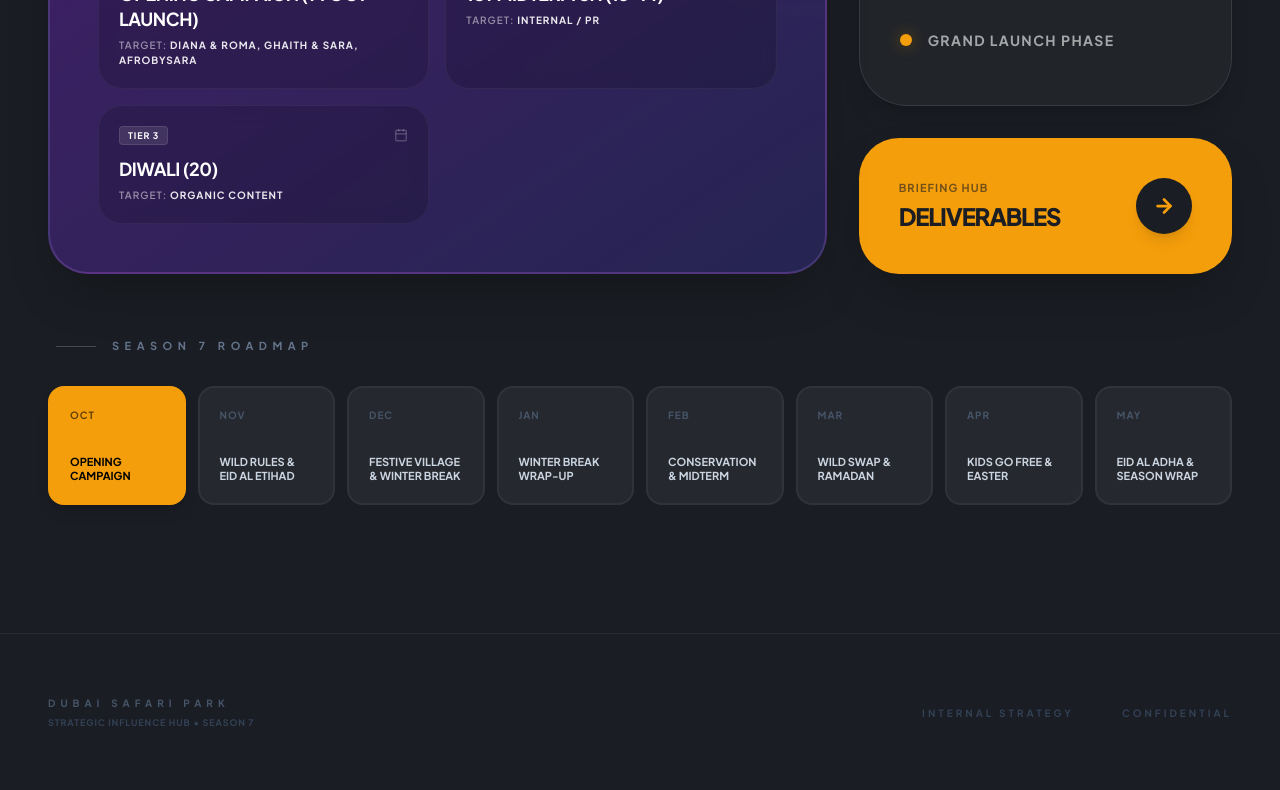
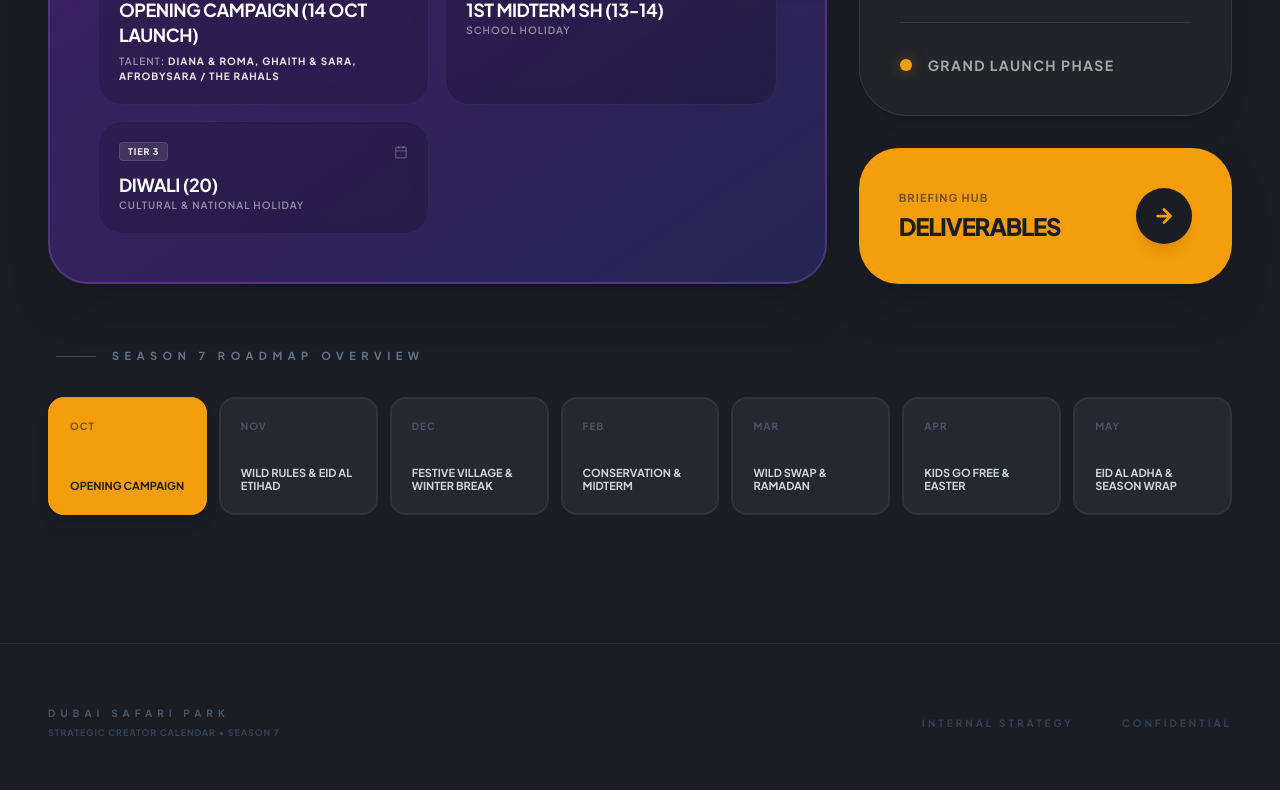
Before and after one commit to moe-dee/DSP, a plain HTML site: page index.html in a window 1280 px wide. Shown: the part 506-1296 px from the top of the page. Drawn offline with nearby package versions, Linux system fonts and the light colour scheme.

Commit message:
Update index.html

```diff
--- a/index.html
+++ b/index.html
@@ -3,7 +3,7 @@
 <head>
     <meta charset="UTF-8">
     <meta name="viewport" content="width=device-width, initial-scale=1.0">
-    <title>Dubai Safari Park - Influencer Strategic Hub</title>
+    <title>Dubai Safari Park - Strategic Creator Calendar</title>
     <script src="https://cdn.tailwindcss.com"></script>
     <link href="https://fonts.googleapis.com/css2?family=Plus+Jakarta+Sans:wght@400;500;600;700;800&display=swap" rel="stylesheet">
     <style>
@@ -16,11 +16,34 @@
         .scrollbar-hide::-webkit-scrollbar {
             display: none;
         }
+
+        /* High-Quality PDF Export Fix */
         @media print {
             .no-print { display: none !important; }
-            body { background: white !important; color: black !important; }
-            .print-card { background: #f9f9f9 !important; border: 1px solid #ddd !important; color: black !important; }
+            body { background: white !important; color: black !important; padding: 0 !important; margin: 0 !important; }
+            main { padding-top: 20px !important; }
+            .glass-card {
+                background: #ffffff !important;
+                border: 1px solid #e2e8f0 !important;
+                color: black !important;
+                backdrop-filter: none !important;
+                page-break-inside: avoid;
+                margin-bottom: 10px;
+            }
+            .main-card {
+                background: #f8fafc !important;
+                border: 2px solid #000 !important;
+                color: black !important;
+            }
+            h1, h2, h3, h4, h5, p, span { color: black !important; }
+            .text-white { color: black !important; }
+            .text-amber-500 { color: #b45309 !important; }
+            .shadow-2xl, .shadow-xl { box-shadow: none !important; }
+            .grid { display: block !important; }
+            .lg\:col-span-8, .lg\:col-span-4 { width: 100% !important; margin-bottom: 30px; }
+            .rounded-\[3\.5rem\], .rounded-\[2\.5rem\], .rounded-\[3rem\], .rounded-\[2rem\] { border-radius: 12px !important; }
         }
+
         .glass-card {
             background: rgba(0, 0, 0, 0.15);
             backdrop-filter: blur(8px);
@@ -37,7 +60,7 @@
     <header class="fixed top-0 w-full z-50 bg-[#1A1D23]/95 backdrop-blur-md border-b border-white/5 py-5 flex justify-between items-center px-6 md:px-12 no-print">
         <div class="flex flex-col text-left">
             <h1 class="text-lg md:text-xl font-bold tracking-tight text-white leading-none">DUBAI SAFARI PARK</h1>
-            <p class="text-[10px] text-amber-500 font-bold uppercase tracking-[0.4em] mt-1.5 italic">Strategic Hub</p>
+            <p class="text-[10px] text-amber-500 font-bold uppercase tracking-[0.4em] mt-1.5 italic">Strategic Creator Calendar</p>
         </div>
 
         <button onclick="window.print()" class="flex items-center gap-2 bg-amber-500 hover:bg-amber-400 text-[#1A1D23] px-5 py-2.5 rounded-xl transition-all text-xs font-bold uppercase tracking-widest active:scale-95 shadow-lg shadow-amber-500/10">
@@ -52,27 +75,32 @@
     </main>
 
     <script>
-        const campaignData = [
-            { id: 'OCT', month: 'OCTOBER 2025', title: 'Opening Campaign / Wild Rules', influencer: 'Diana & Roma - Ghaith & Sara - AfroBySara', tiers: [{ level: 'Tier 1', activity: 'Opening Campaign (14 Oct Launch)', influencer: 'Diana & Roma, Ghaith & Sara, AfroBySara' }, { level: 'Tier 2', activity: '1st Midterm SH (13-14)', influencer: 'Internal / PR' }, { level: 'Tier 3', activity: 'Diwali (20)', influencer: 'Organic Content' }], color: 'from-purple-700/40 to-indigo-900/50', accent: 'border-purple-400/20', status: 'Grand Launch' },
-            { id: 'NOV', month: 'NOVEMBER 2025', title: 'Wild Rules & Eid Al Etihad', influencer: 'Ghaith & Sara - AfroBySara', tiers: [{ level: 'Tier 1', activity: 'Opening Campaign Continued', influencer: 'Ghaith & Sara, AfroBySara' }, { level: 'Tier 2', activity: 'Eid Al Etihad (29 Nov-2 Dec)', influencer: 'Ghaith & Sara, AfroBySara' }, { level: 'Tier 3', activity: 'Oman National Day (20-21)', influencer: 'Social Coverage' }], color: 'from-blue-700/40 to-sky-900/50', accent: 'border-blue-400/20', status: 'Active' },
-            { id: 'DEC', month: 'DECEMBER 2025', title: 'Festive Village & Winter Break', influencer: 'Diana & Roma - Ghaith & Sara - AfroBySara', tiers: [{ level: 'Tier 1', activity: 'Festive Village', influencer: 'Diana & Roma, Ghaith & Sara, AfroBySara' }, { level: 'Tier 2', activity: 'Winter Break SH (8 Dec-4 Jan)', influencer: 'Diana & Roma Show' }], color: 'from-rose-700/40 to-red-900/50', accent: 'border-rose-400/20', status: 'Festive' },
-            { id: 'JAN', month: 'JANUARY 2026', title: 'Winter Break Wrap-up', influencer: 'Full Talent Team', tiers: [{ level: 'Tier 2', activity: 'Winter Break SH (Ends 4 Jan)', influencer: 'Diana & Roma, Ghaith & Sara, AfroBySara' }], color: 'from-emerald-700/40 to-teal-900/50', accent: 'border-emerald-400/20', status: 'Peak' },
-            { id: 'FEB', month: 'FEBRUARY 2026', title: 'Conservation & Midterm', influencer: 'Ghaith & Sara', tiers: [{ level: 'Tier 2', activity: '2nd Midterm SH (9-11)', influencer: 'Internal' }, { level: 'Tier 3', activity: 'Valentine\'s Day (14)', influencer: 'Ghaith & Sara' }], color: 'from-amber-600/40 to-orange-800/50', accent: 'border-amber-400/20', status: 'Educational' },
-            { id: 'MAR', month: 'MARCH 2026', title: 'Wild Swap & Ramadan', influencer: 'Diana & Roma - Ghaith & Sara - AfroBySara', tiers: [{ level: 'Tier 1', activity: 'The Wild Swap: Eid Al Fitr & Springs SH', influencer: 'Diana & Roma, Ghaith & Sara, AfroBySara' }, { level: 'Tier 2', activity: 'Springs SH (16-29)', influencer: 'Internal' }], color: 'from-indigo-700/40 to-slate-900/50', accent: 'border-indigo-400/20', status: 'Cultural' },
-            { id: 'APR', month: 'APRIL 2026', title: 'Kids Go Free & Easter', influencer: 'Diana & Roma - Ghaith & Sara - AfroBySara', tiers: [{ level: 'Tier 1', activity: 'Kids Go Free Promotion', influencer: 'Diana & Roma, Ghaith & Sara, AfroBySara' }, { level: 'Tier 2', activity: 'Easter Egg Hunt (4-5)', influencer: 'Diana & Roma Show' }], color: 'from-orange-700/40 to-amber-900/50', accent: 'border-orange-400/20', status: 'Spring' },
-            { id: 'MAY', month: 'MAY 2026', title: 'Eid Al Adha & Season Wrap', influencer: 'Diana & Roma - Ghaith & Sara - AfroBySara', tiers: [{ level: 'Tier 1', activity: 'Eid Al Adha / Closing Season (27-31)', influencer: 'Diana & Roma, Ghaith & Sara, AfroBySara' }, { level: 'Tier 2', activity: '3rd Midterm SH (25-26)', influencer: 'Internal' }], color: 'from-zinc-600/40 to-stone-800/50', accent: 'border-zinc-400/20', status: 'Closing' }
+        const rawData = [
+            { id: 'OCT', month: 'OCTOBER 2025', title: 'Opening Campaign / Wild Rules', influencer: 'Diana & Roma · Ghaith & Sara · AfroBySara / The Rahals', tiers: [{ level: 'Tier 1', activity: 'Opening Campaign (14 Oct Launch)', influencer: 'Diana & Roma, Ghaith & Sara, AfroBySara / The Rahals' }, { level: 'Tier 2', activity: '1st Midterm SH (13-14)', influencer: '' }, { level: 'Tier 3', activity: 'Diwali (20)', influencer: '' }], color: 'from-purple-700/40 to-indigo-900/50', accent: 'border-purple-400/20', status: 'Grand Launch' },
+            { id: 'NOV', month: 'NOVEMBER 2025', title: 'Wild Rules & Eid Al Etihad', influencer: 'Ghaith & Sara · AfroBySara / The Rahals', tiers: [{ level: 'Tier 1', activity: 'Opening Campaign Continued', influencer: 'Ghaith & Sara, AfroBySara / The Rahals' }, { level: 'Tier 2', activity: 'Eid Al Etihad (29 Nov-2 Dec)', influencer: 'Ghaith & Sara, AfroBySara / The Rahals' }, { level: 'Tier 3', activity: 'Oman National Day (20-21)', influencer: '' }], color: 'from-blue-700/40 to-sky-900/50', accent: 'border-blue-400/20', status: 'Active' },
+            { id: 'DEC', month: 'DECEMBER 2025', title: 'Festive Village & Winter Break', influencer: 'Diana & Roma · Ghaith & Sara · AfroBySara / The Rahals', tiers: [{ level: 'Tier 1', activity: 'Festive Village', influencer: 'Diana & Roma, Ghaith & Sara, AfroBySara / The Rahals' }, { level: 'Tier 2', activity: 'Winter Break SH (8 Dec-4 Jan)', influencer: '' }], color: 'from-rose-700/40 to-red-900/50', accent: 'border-rose-400/20', status: 'Festive' },
+            { id: 'FEB', month: 'FEBRUARY 2026', title: 'Conservation & Midterm', influencer: 'Ghaith & Sara', tiers: [{ level: 'Tier 2', activity: '2nd Midterm SH (9-11)', influencer: '' }, { level: 'Tier 3', activity: 'Valentine\'s Day (14)', influencer: 'Ghaith & Sara' }], color: 'from-amber-600/40 to-orange-800/50', accent: 'border-amber-400/20', status: 'Educational' },
+            { id: 'MAR', month: 'MARCH 2026', title: 'Wild Swap & Ramadan', influencer: 'Diana & Roma · Ghaith & Sara · AfroBySara / The Rahals', tiers: [{ level: 'Tier 1', activity: 'The Wild Swap: Eid Al Fitr & Springs SH', influencer: 'Diana & Roma, Ghaith & Sara, AfroBySara / The Rahals' }, { level: 'Tier 2', activity: 'Springs SH (16-29)', influencer: '' }], color: 'from-indigo-700/40 to-slate-900/50', accent: 'border-indigo-400/20', status: 'Cultural' },
+            { id: 'APR', month: 'APRIL 2026', title: 'Kids Go Free & Easter', influencer: 'Diana & Roma · Ghaith & Sara · AfroBySara / The Rahals', tiers: [{ level: 'Tier 1', activity: 'Kids Go Free Promotion', influencer: 'Diana & Roma, Ghaith & Sara, AfroBySara / The Rahals' }, { level: 'Tier 2', activity: 'Easter Egg Hunt (4-5)', influencer: 'Diana & Roma Show' }], color: 'from-orange-700/40 to-amber-900/50', accent: 'border-orange-400/20', status: 'Spring' },
+            { id: 'MAY', month: 'MAY 2026', title: 'Eid Al Adha & Season Wrap', influencer: 'Diana & Roma · Ghaith & Sara · AfroBySara / The Rahals', tiers: [{ level: 'Tier 1', activity: 'Eid Al Adha / Closing Season (27-31)', influencer: 'Diana & Roma, Ghaith & Sara, AfroBySara / The Rahals' }, { level: 'Tier 2', activity: '3rd Midterm SH (25-26)', influencer: '' }], color: 'from-zinc-600/40 to-stone-800/50', accent: 'border-zinc-400/20', status: 'Closing' }
         ];
 
         let activeTab = 'OCT';
 
+        function getTalentLabel(activity) {
+            if (activity.toLowerCase().includes('diwali') || activity.toLowerCase().includes('oman') || activity.toLowerCase().includes('national day') || activity.toLowerCase().includes('eid')) return 'Cultural & National Holiday';
+            if (activity.toLowerCase().includes('sh') || activity.toLowerCase().includes('break')) return 'School Holiday';
+            return 'Talent';
+        }
+
         function render() {
-            const current = campaignData.find(m => m.id === activeTab);
+            const current = rawData.find(m => m.id === activeTab);
             const root = document.getElementById('dashboard-root');
 
             root.innerHTML = `
                 <!-- Navigation -->
                 <div class="flex gap-2 overflow-x-auto pb-6 mb-10 scrollbar-hide no-print">
-                    ${campaignData.map(m => `
+                    ${rawData.map(m => `
                         <button onclick="setActiveTab('${m.id}')" class="px-6 py-2.5 rounded-2xl text-[11px] font-bold transition-all uppercase tracking-widest ${activeTab === m.id ? 'bg-amber-500 text-[#1A1D23] active-tab-glow scale-105' : 'bg-white/5 text-slate-500 border border-white/10 hover:border-white/20'}">
                             ${m.id}
                         </button>
@@ -82,44 +110,51 @@
                 <!-- Main Layout -->
                 <div class="grid grid-cols-1 lg:grid-cols-12 gap-8 mb-16">
                     <!-- Dashboard Main Card -->
-                    <div class="lg:col-span-8 p-10 md:p-12 rounded-[2.5rem] bg-gradient-to-br ${current.color} border-2 ${current.accent} relative overflow-hidden flex flex-col justify-end shadow-2xl min-h-[480px]">
+                    <div class="main-card lg:col-span-8 p-10 md:p-12 rounded-[2.5rem] bg-gradient-to-br ${current.color} border-2 ${current.accent} relative overflow-hidden flex flex-col justify-end shadow-2xl min-h-[480px]">
                         <div class="absolute top-0 right-0 w-[400px] h-[400px] bg-white opacity-[0.03] rounded-full blur-[80px] -translate-y-1/2 translate-x-1/2"></div>
 
                         <div class="relative z-10 text-left">
-                            <div class="flex items-center gap-3 mb-6">
+                            <div class="flex items-center gap-3 mb-6 no-print">
                                 <div class="h-1 w-8 bg-white/40 rounded-full"></div>
                                 <span class="text-[10px] font-bold uppercase tracking-[0.4em] text-white/60">Strategic Activation Cycle</span>
                             </div>
                             <h2 class="text-4xl md:text-6xl font-extrabold mb-10 tracking-tight leading-none uppercase text-white">${current.month}</h2>
                             <div class="grid grid-cols-1 md:grid-cols-2 gap-4">
-                                ${current.tiers.map(t => `
-                                    <div class="flex flex-col gap-3 p-5 glass-card rounded-[1.5rem] border border-white/5 text-left">
-                                        <div class="flex items-center justify-between">
-                                            <div class="px-2 py-0.5 rounded bg-white/10 text-white text-[9px] font-bold uppercase tracking-widest border border-white/10">${t.level}</div>
-                                            <svg xmlns="http://www.w3.org/2000/svg" width="14" height="14" viewBox="0 0 24 24" fill="none" stroke="currentColor" stroke-width="2.5" class="text-white/20"><rect x="3" y="4" width="18" height="18" rx="2" ry="2"/><line x1="16" y1="2" x2="16" y2="6"/><line x1="8" y1="2" x2="8" y2="6"/><line x1="3" y1="10" x2="21" y2="10"/></svg>
+                                ${current.tiers.map(t => {
+                                    const label = getTalentLabel(t.activity);
+                                    const hasInfluencer = t.influencer && t.influencer.trim() !== "";
+
+                                    return `
+                                        <div class="flex flex-col gap-3 p-5 glass-card rounded-[1.5rem] border border-white/5 text-left">
+                                            <div class="flex items-center justify-between">
+                                                <div class="px-2 py-0.5 rounded bg-white/10 text-white text-[9px] font-bold uppercase tracking-widest border border-white/10 no-print">${t.level}</div>
+                                                <svg xmlns="http://www.w3.org/2000/svg" width="14" height="14" viewBox="0 0 24 24" fill="none" stroke="currentColor" stroke-width="2.5" class="text-white/20 no-print"><rect x="3" y="4" width="18" height="18" rx="2" ry="2"/><line x1="16" y1="2" x2="16" y2="6"/><line x1="8" y1="2" x2="8" y2="6"/><line x1="3" y1="10" x2="21" y2="10"/></svg>
+                                            </div>
+                                            <div class="text-left">
+                                                <p class="font-bold text-lg leading-snug uppercase tracking-tight text-white ${hasInfluencer ? 'mb-1.5' : ''}">${t.activity}</p>
+                                                <p class="text-[10px] text-white/50 font-semibold uppercase tracking-widest">
+                                                    ${label}${hasInfluencer ? `: <span class="text-white/90 font-bold">${t.influencer}</span>` : ''}
+                                                </p>
+                                            </div>
                                         </div>
-                                        <div class="text-left">
-                                            <p class="font-bold text-lg leading-snug uppercase tracking-tight text-white mb-1.5">${t.activity}</p>
-                                            <p class="text-[10px] text-white/50 font-semibold uppercase tracking-widest">Target: <span class="text-white/90 font-bold">${t.influencer}</span></p>
-                                        </div>
-                                    </div>
-                                `).join('')}
+                                    `;
+                                }).join('')}
                             </div>
                         </div>
                     </div>
 
                     <!-- Side Branding Card -->
                     <div class="lg:col-span-4 flex flex-col gap-8 text-left">
-                        <div class="flex-1 bg-white/[0.03] border border-white/10 rounded-[3rem] p-10 flex flex-col justify-center shadow-xl">
-                            <span class="text-[11px] font-bold uppercase tracking-[0.4em] text-amber-500/80 mb-6 block">Master Talent Group</span>
+                        <div class="glass-card flex-1 bg-white/[0.03] border border-white/10 rounded-[3rem] p-10 flex flex-col justify-center shadow-xl">
+                            <span class="text-[11px] font-bold uppercase tracking-[0.4em] text-amber-500/80 mb-6 block">Core Ambassador Roster</span>
                             <p class="text-3xl md:text-4xl font-extrabold leading-tight text-white mb-10 tracking-tighter uppercase">${current.influencer}</p>
                             <div class="pt-8 border-t border-white/10 flex items-center gap-4">
-                                <div class="h-3 w-3 rounded-full bg-amber-500 active-tab-glow shadow-[0_0_15px_rgba(245,158,11,0.4)]"></div>
+                                <div class="h-3 w-3 rounded-full bg-amber-500 active-tab-glow shadow-[0_0_15px_rgba(245,158,11,0.4)] no-print"></div>
                                 <span class="text-sm font-bold uppercase tracking-widest text-white/60">${current.status} Phase</span>
                             </div>
                         </div>
 
-                        <div class="bg-amber-500 text-[#1A1D23] rounded-[2.5rem] p-10 flex items-center justify-between shadow-2xl hover:bg-white transition-all cursor-pointer group">
+                        <div class="bg-amber-500 text-[#1A1D23] rounded-[2.5rem] p-10 flex items-center justify-between shadow-2xl hover:bg-white transition-all cursor-pointer group no-print">
                             <div class="text-left">
                                 <span class="text-[#1A1D23]/60 text-[11px] font-bold uppercase tracking-widest block mb-1">Briefing Hub</span>
                                 <span class="text-2xl font-extrabold uppercase tracking-tighter">Deliverables</span>
@@ -132,16 +167,16 @@
                 </div>
 
                 <!-- Roadmap View -->
-                <div class="flex items-center gap-4 mb-8 px-2 text-left">
+                <div class="flex items-center gap-4 mb-8 px-2 text-left no-print">
                     <div class="h-px w-10 bg-white/20"></div>
-                    <h4 class="text-[11px] font-bold uppercase tracking-[0.5em] text-slate-500">Season 7 Roadmap</h4>
+                    <h4 class="text-[11px] font-bold uppercase tracking-[0.5em] text-slate-500">Season 7 Roadmap Overview</h4>
                 </div>
-                <div class="grid grid-cols-2 md:grid-cols-4 lg:grid-cols-8 gap-3 no-print text-left">
-                    ${campaignData.map(m => `
-                        <div onclick="setActiveTab('${m.id}')" class="cursor-pointer p-5 rounded-2xl border-2 transition-all ${activeTab === m.id ? 'bg-amber-500 border-amber-500 text-black shadow-lg scale-102' : 'bg-white/5 border-white/5 text-slate-400 hover:border-white/10 hover:bg-white/10'}">
+                <div class="grid grid-cols-2 md:grid-cols-4 lg:grid-cols-7 gap-3 no-print text-left">
+                    ${rawData.map(m => `
+                        <div onclick="setActiveTab('${m.id}')" class="cursor-pointer p-5 rounded-2xl border-2 transition-all ${activeTab === m.id ? 'bg-amber-500 border-amber-500 text-[#1A1D23] shadow-lg scale-102' : 'bg-white/5 border-white/5 text-slate-400 hover:border-white/10 hover:bg-white/10'}">
                             <div class="flex flex-col h-full justify-between gap-8 text-left">
-                                <span class="text-[10px] font-bold tracking-widest uppercase ${activeTab === m.id ? 'text-black/60' : 'text-slate-600'}">${m.id}</span>
-                                <h5 class="text-[11px] font-bold leading-tight uppercase ${activeTab === m.id ? 'text-black' : 'text-slate-300'}">${m.title.split('/')[0]}</h5>
+                                <span class="text-[10px] font-bold tracking-widest uppercase ${activeTab === m.id ? 'text-[#1A1D23]/60' : 'text-slate-600'}">${m.id}</span>
+                                <h5 class="text-[11px] font-bold leading-tight uppercase ${activeTab === m.id ? 'text-[#1A1D23]' : 'text-slate-300'}">${m.title.split('/')[0]}</h5>
                             </div>
                         </div>
                     `).join('')}
@@ -157,11 +192,11 @@
         render();
     </script>
 
-    <footer class="py-16 border-t border-white/5 px-12 mt-12 text-left">
+    <footer class="py-16 border-t border-white/5 px-12 mt-12 text-left no-print">
         <div class="max-w-[1400px] mx-auto flex flex-col md:flex-row justify-between items-center gap-10">
             <div class="text-left">
                 <p class="text-[10px] font-bold uppercase tracking-[0.5em] text-slate-600 leading-none">DUBAI SAFARI PARK</p>
-                <p class="text-[9px] font-bold text-slate-700 uppercase tracking-widest mt-2">Strategic Influence Hub • Season 7</p>
+                <p class="text-[9px] font-bold text-slate-700 uppercase tracking-widest mt-2">Strategic Creator Calendar • Season 7</p>
             </div>
             <div class="flex gap-12 text-[10px] font-bold uppercase tracking-[0.3em] text-slate-700">
                 <a href="#" class="hover:text-amber-500 transition-colors">Internal Strategy</a>
```
